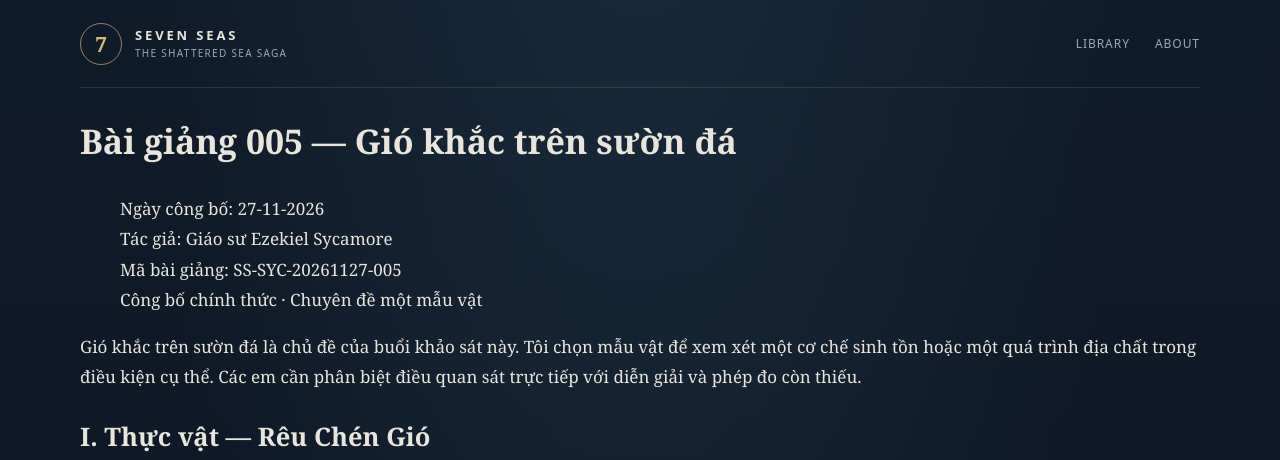
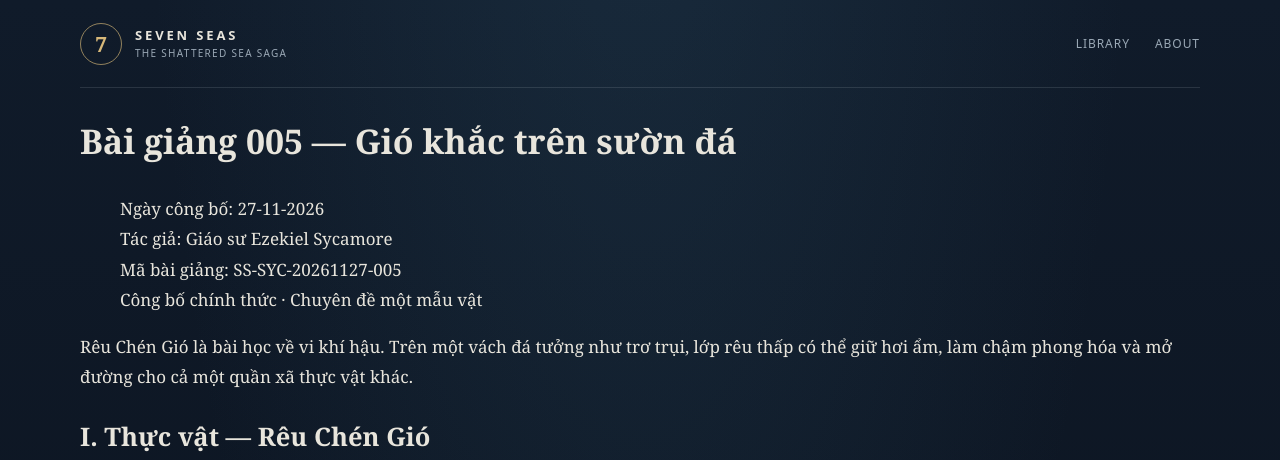
Before and after one commit to trduy91/seven-seas-reader, a Jekyll site: the page built from site/field-notes/sycamore/lecture-005-gio-khac-tren-suon-da.md, in a window 1280 px wide and 1400 px high. Shown: the top 460 px of the window. Built offline with Jekyll 4.4.1, drawn with Linux system fonts in a browser that asks for light colours; our own code applies the rules of GitHub Pages for plain Markdown files; some of the changed text lies outside the part shown; grey boxes are pictures that could not be loaded.

Commit message:
Replace provisional lecture language with definitive Sycamore canon

```diff
--- a/site/field-notes/sycamore/lecture-005-gio-khac-tren-suon-da.md
+++ b/site/field-notes/sycamore/lecture-005-gio-khac-tren-suon-da.md
@@ -5,15 +5,11 @@
 > Mã bài giảng: SS-SYC-20261127-005
 > Công bố chính thức · Chuyên đề một mẫu vật
 
-Gió khắc trên sườn đá là chủ đề của buổi khảo sát này. Tôi chọn mẫu vật để xem xét một cơ chế sinh tồn hoặc một quá trình địa chất trong điều kiện cụ thể. Các em cần phân biệt điều quan sát trực tiếp với diễn giải và phép đo còn thiếu.
+Rêu Chén Gió là bài học về vi khí hậu. Trên một vách đá tưởng như trơ trụi, lớp rêu thấp có thể giữ hơi ẩm, làm chậm phong hóa và mở đường cho cả một quần xã thực vật khác.
 
 ## I. Thực vật — Rêu Chén Gió
 
-![Tranh khoa học Rêu Chén Gió](https://raw.githubusercontent.com/trduy91/seven-seas/main/docs/world/geography/ecology/sycamore-field-notes/images/SS-SYC-20261127-005-PL01.jpg)
-
-**Mã hồ sơ:** `SS-SYC-20261127-005-PL01`
-**Phân loại:** Rêu dạng đệm ở khe đá cao địa
-**Môi trường ghi nhận:** Shattered Seas; địa điểm cụ thể chưa được đối chiếu atlas.
+![Tranh khoa học Rêu Chén Gió](https://raw.githubusercontent.com/trduy91/seven-seas/main/docs/world/geography/ecology/sycamore-field-notes/images/SS-SYC-20261127-005-PL01.
 
 ### Nhận diện và hình thái
 
@@ -21,15 +17,11 @@ Gió khắc trên sườn đá là chủ đề của buổi khảo sát này. T
 
 ### Đặc tính và vai trò sinh thái
 
-Dạng đệm có thể giữ lớp không khí ẩm và giảm tiếp xúc gió; khác màu cũng có thể do ánh sáng.
-
-### Công dụng, nguy cơ và hướng dẫn xử lý
-
-Chưa có thử nghiệm đủ để khuyến nghị khai thác hoặc sử dụng. Chỉ lấy mẫu tối thiểu khi được phép; không nếm, đốt hoặc nghiền trong không gian kín. Với sinh vật sống, không phá nơi trú ẩn hay tách cá thể khỏi nền bám chỉ để kiểm tra.
+Dạng đệm có thể giữ lớp không khí ẩm và giảm tiếp xúc gió; khác màu cũng có thể do ánh sáng. Chỉ lấy mẫu tối thiểu khi được phép; không nếm, đốt hoặc nghiền trong không gian kín. Với sinh vật sống, không phá nơi trú ẩn hay tách cá thể khỏi nền bám chỉ để kiểm tra.
 
 ### Ghi chép thực địa
 
-Tôi ghi nhận các đặc điểm trên trong đợt khảo sát có giới hạn về thời gian và số lượng mẫu. Robin hỗ trợ đánh dấu vị trí tương đối và điều kiện thời tiết; nhận xét chưa có phép đo độc lập vẫn ở mức giả thuyết. Cần lặp lại quan sát trước khi mở rộng kết luận cho toàn vùng.
+Trong những chuyến khảo sát kéo dài qua nhiều mùa, tôi đã đối chiếu hình thái của mẫu vật với biến đổi của môi trường, dấu vết sinh vật đi kèm và cách cư dân địa phương sử dụng chúng. Chính sự lặp lại của những quan hệ ấy cho phép ta hiểu chức năng thật sự của mẫu vật.
 
 **Tags:** `sycamore-lecture-005` · `field-observation` · `evidence-separated`
 
@@ -43,8 +35,8 @@ Mỗi thùy rêu gồm nhiều lớp lá nhỏ xếp như mái ngói, giữ lớ
 
 ## Câu hỏi dành cho học viên
 
-1. Đặc điểm nào quan sát trực tiếp được mà không cần suy luận chức năng?
-2. Giả thuyết nào cần phép thử có đối chứng để kiểm tra?
-3. Những biến số môi trường nào phải ghi đồng thời khi khảo sát lại?
+1. Cấu trúc nào của mẫu vật trực tiếp tạo nên lợi thế sinh tồn của nó?
+2.
+3. Nếu điều kiện môi trường thay đổi mạnh, vai trò sinh thái của mẫu vật sẽ biến đổi ra sao?
 
 ---
```
